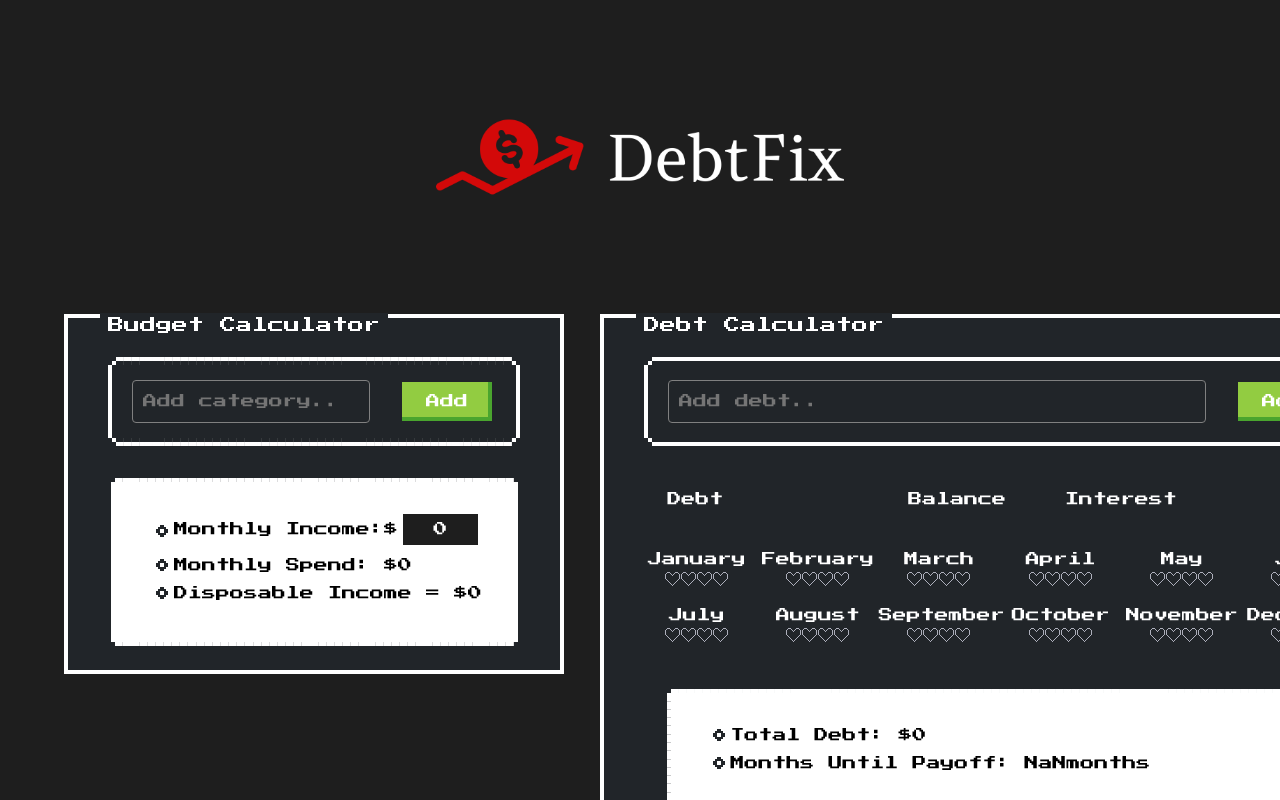
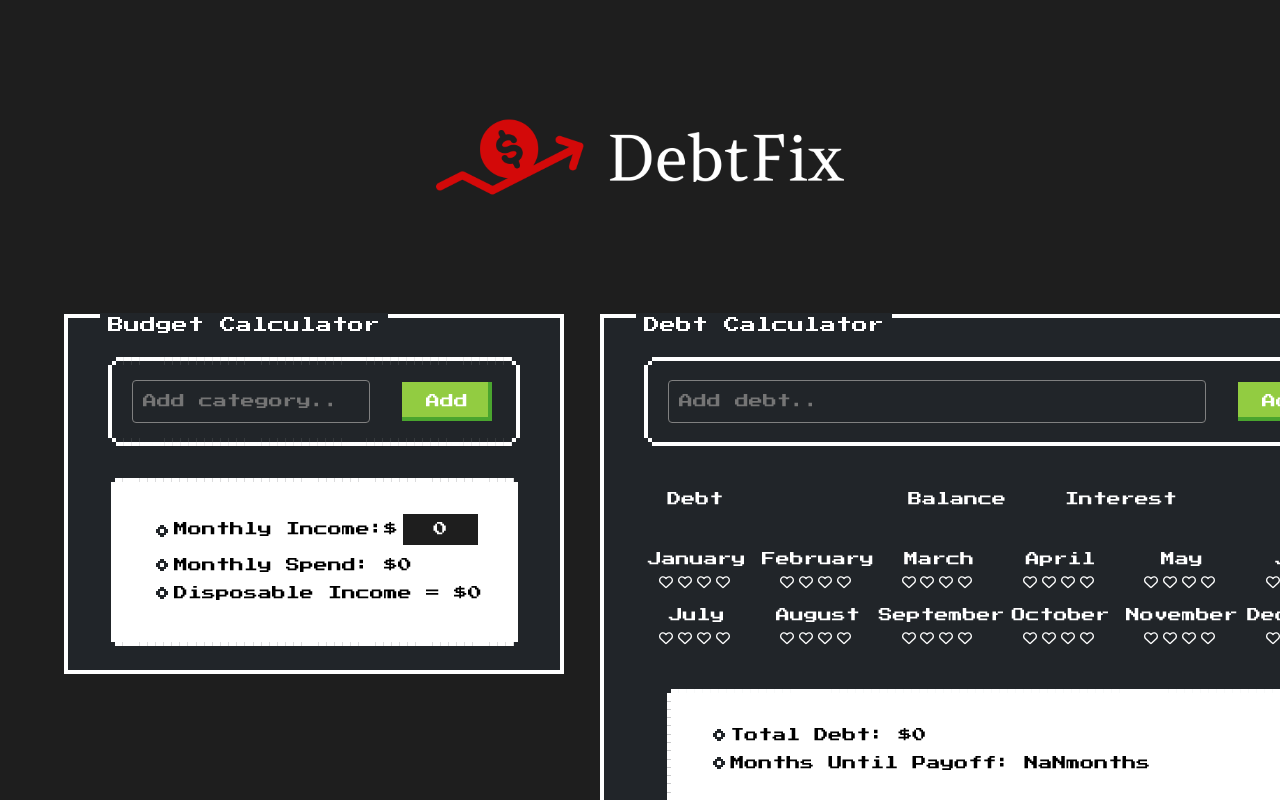
Before and after one commit to kyletucci/debt-fix, a React (Vite) app: page / in a window 1280 px wide. Shown: the top 800 px of the page. Built offline with nearby package versions, Linux system fonts and the light colour scheme.

Commit message:
Swapped out nes heart icons for fa-icons so I can fill them different colors for different debts

```diff
--- a/package.json
+++ b/package.json
@@ -15,6 +15,7 @@
     "@fortawesome/free-regular-svg-icons": "^6.5.1",
     "@fortawesome/free-solid-svg-icons": "^6.5.1",
     "@fortawesome/react-fontawesome": "^0.2.0",
+    "babel-plugin-macros": "^3.1.0",
     "nes.css": "^2.3.0",
     "react": "^18.2.0",
     "react-dom": "^18.2.0",
--- a/src/components/Category/Category.css
+++ b/src/components/Category/Category.css
@@ -60,3 +60,12 @@
   margin: 0;
   padding: 0.5em 1em;
 }
+
+.heart-icon {
+  margin-right: 0.35em;
+}
+
+.heart-icon.filled {
+  margin-right: 0.35em;
+  color: red;
+}
--- a/src/components/Heart/index.jsx
+++ b/src/components/Heart/index.jsx
@@ -1,9 +1,13 @@
+import { FontAwesomeIcon } from "@fortawesome/react-fontawesome";
+import { faHeart as faHeartOutline } from "@fortawesome/free-regular-svg-icons";
+import { faHeart as faHeartSolid } from "@fortawesome/free-solid-svg-icons";
+
 const Heart = ({ isFilled }) => {
   return (
-    <i
-      id={crypto.randomUUID()}
-      className={`nes-icon is-small heart ${isFilled ? "" : "is-empty"}`}
-    ></i>
+    <FontAwesomeIcon
+      className={`heart-icon ${isFilled ? "filled" : ""}`}
+      icon={isFilled ? faHeartSolid : faHeartOutline}
+    />
   );
 };
 
```
Also changed, not shown: 1 other file (tests, documents, lock files or other folders).
